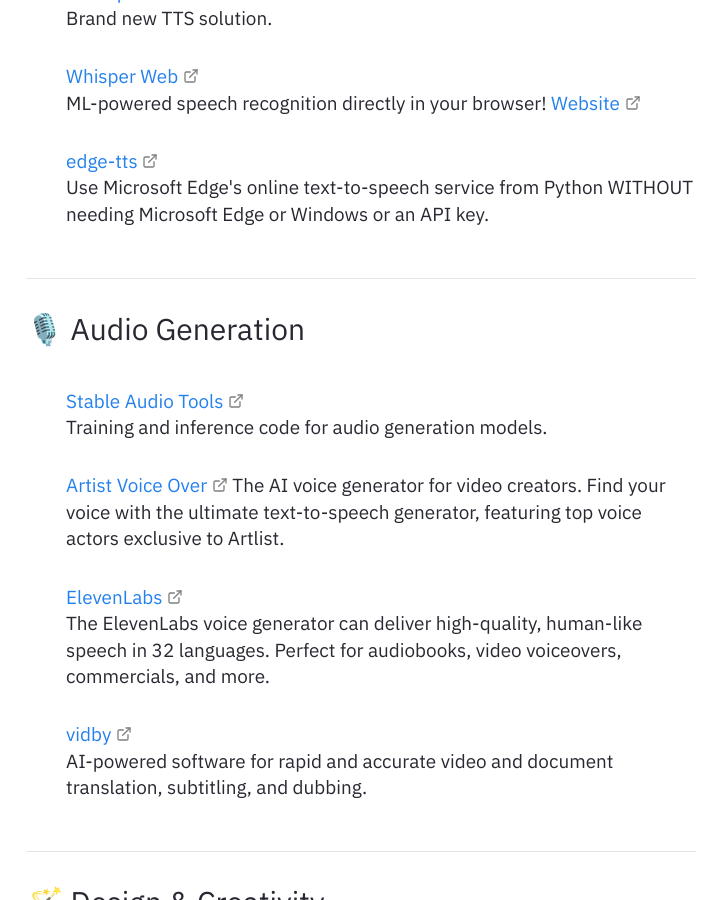
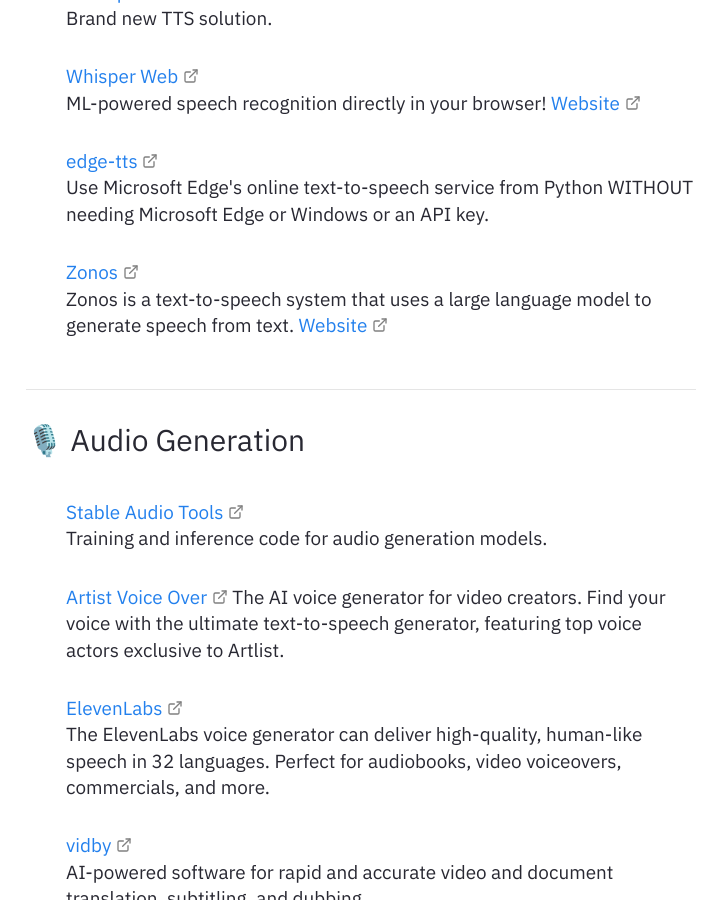
Before and after one commit to AI-Atlaas/ai-atlas-site, a Jekyll site: the page built from pages/index.md, in a window 1280 px wide and 900 px high, scrolled down 6766 px. Shown: the whole window, without its empty margins (279-1003 px from the left). Built offline with Jekyll 4.4.1, drawn with Linux system fonts in a browser that asks for light colours.

Commit message:
Update README from AI-Atlas/AI-Atlas

```diff
--- a/pages/docs/list.md
+++ b/pages/docs/list.md
@@ -176,6 +176,9 @@ This is an atlas of AI tools that are available on the web. This directory conta
 
 - [edge-tts](https://github.com/rany2/edge-tts)
    Use Microsoft Edge's online text-to-speech service from Python WITHOUT needing Microsoft Edge or Windows or an API key.
+
+- [Zonos](https://github.com/Zyphra/Zonos)
+   Zonos is a text-to-speech system that uses a large language model to generate speech from text. [Website](https://playground.zyphra.com/)
 
 ---
 ### 🎙️ Audio Generation
```
